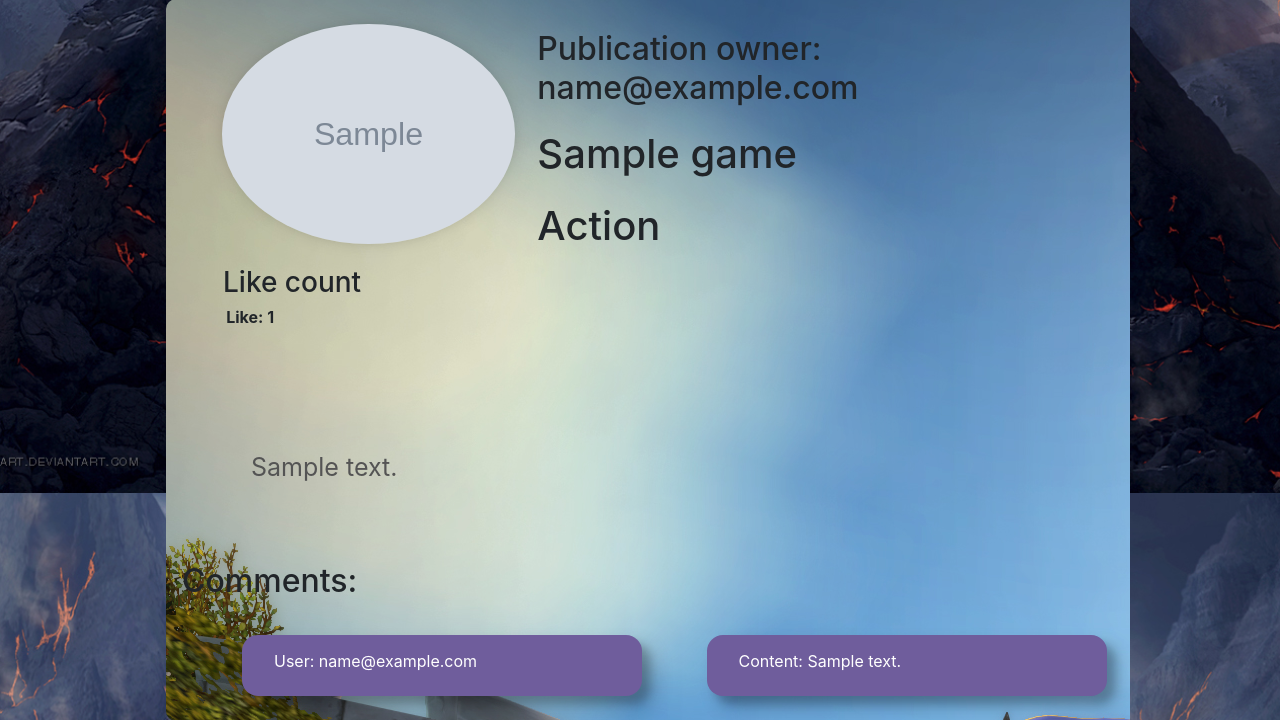
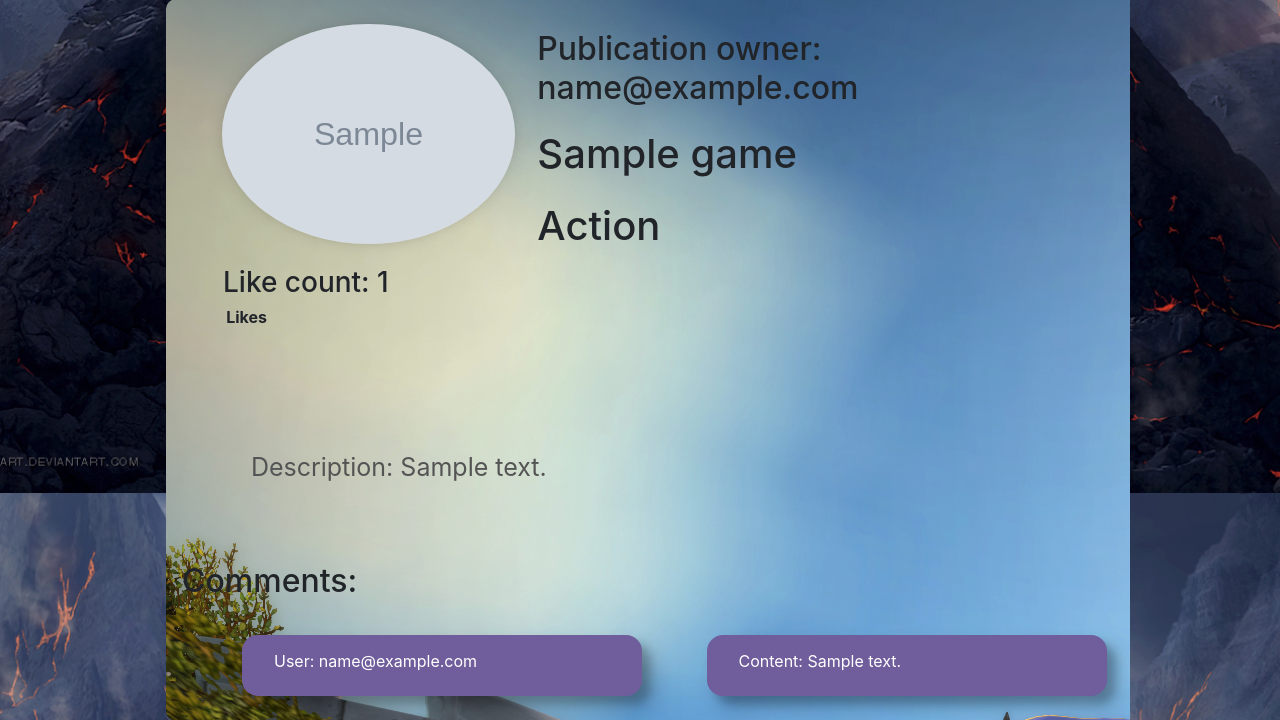
Before and after one commit to ivailoiliev84/GameHub, a Django app: page /details/1 in a window 1280 px wide. Shown: the part 307-1027 px from the top of the page. Run offline with Django 4.2, Linux system fonts and the light colour scheme; tables that the repository leaves empty hold one stand-in row (values such as "Sample post"); grey boxes marked "Sample" are stand-in pictures; parts of the project's set-up code (start-up, migrations or seed data) failed here and were passed over; some libraries are stand-ins or nearby versions.

Commit message:
style detail game page

```diff
--- a/game_hub/templates/game_templates/game_detail.html
+++ b/game_hub/templates/game_templates/game_detail.html
@@ -10,14 +10,20 @@
                 <h1>{{ game.category }}</h1>
                 {% if not is_owner %}
                     <div>
-                    <h3>Like count</h3>
-                    <a href="{% url 'like game' game.id %}">
-                    Like: {{ like_game_count }}</a>
-                </div>
+                        <h3>Like count: {{ like_game_count }}</h3>
+                        <a href="{% url 'like game' game.id %}">
+                            Likes</a>
+                    </div>
+                {% else %}
+                    <div>
+                        <h3>Like count: {{ like_game_count }}</h3>
+                    </div>
+
+
                 {% endif %}
             </div>
             <p class="text">
-                {{ game.description }}
+                Description: {{ game.description }}
             </p>
             <div class="details-comments">
                 <h2>Comments:</h2>
```
